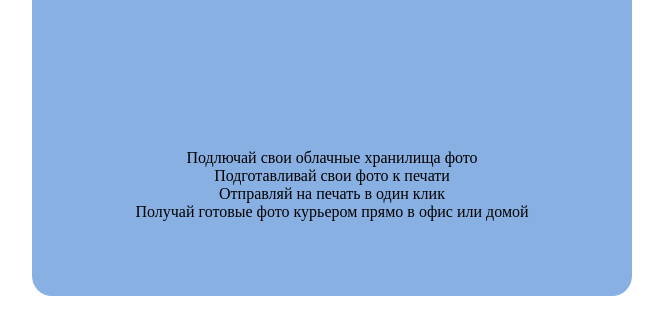
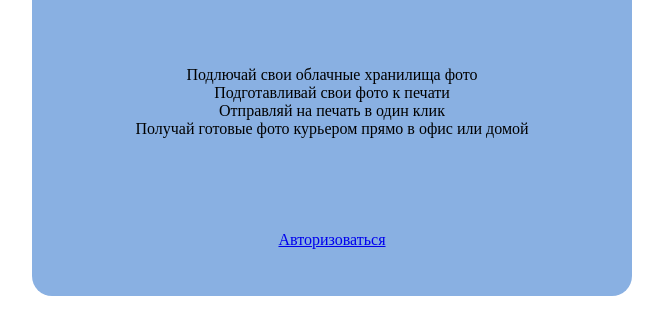
Before and after one commit to vStesh/webster-www, a plain HTML site: page index.html in a window 1280 px wide. Shown: the part 329-664 px from the top of the page, without its empty margins (308-971 px from the left). Drawn offline with Linux system fonts and the light colour scheme.

Commit message:
add link login

```diff
--- a/index.html
+++ b/index.html
@@ -13,7 +13,9 @@
             <div>Подготавливай свои фото к печати</div>
             <div>Отправляй на печать в один клик</div>
             <div>Получай готовые фото курьером прямо в офис или домой</div>
+
         </div>
+        <div><a href="http://app.printapp.store/">Авторизоваться</a></div>
     </div>
 </body>
 </html>
```
